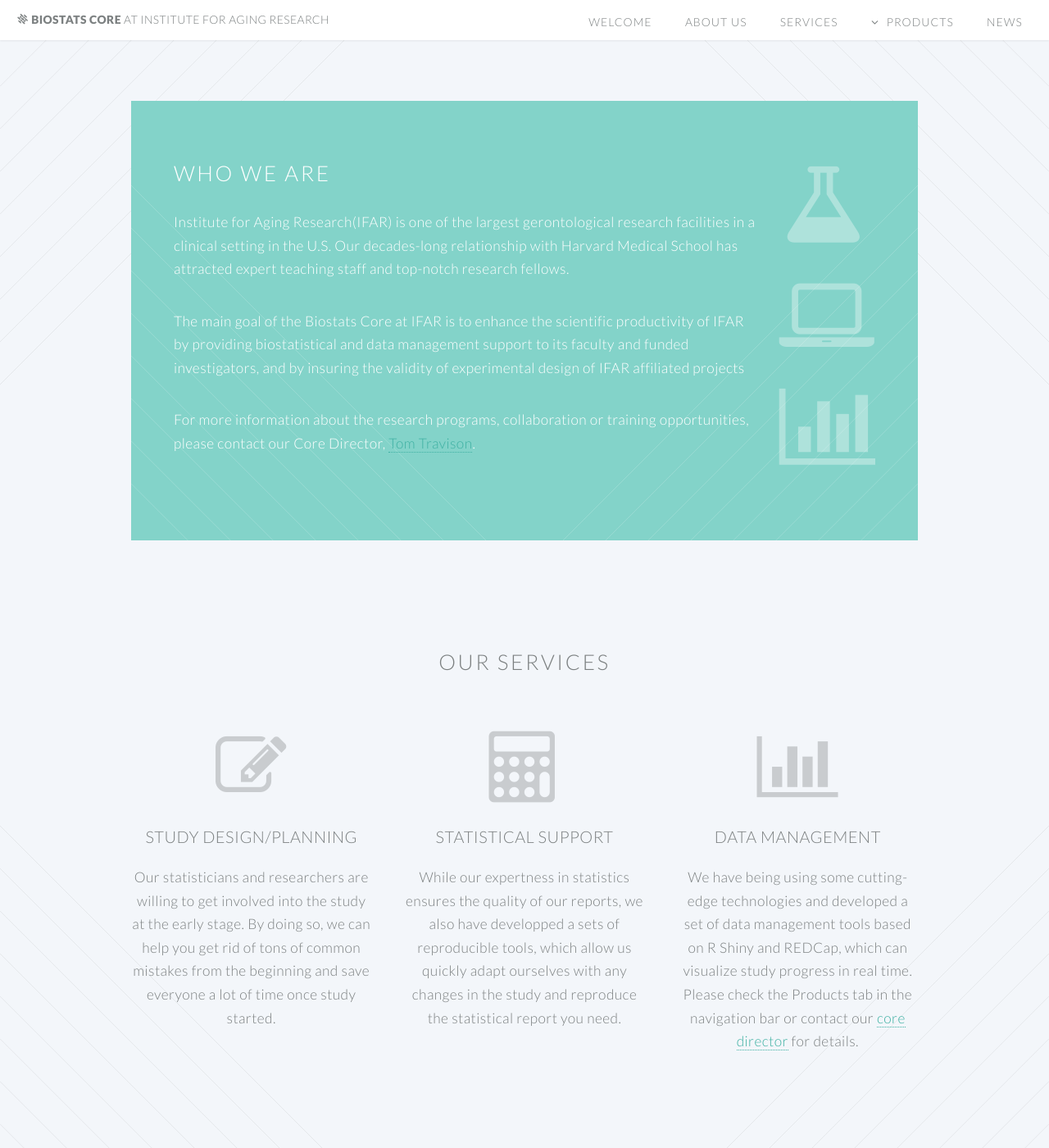
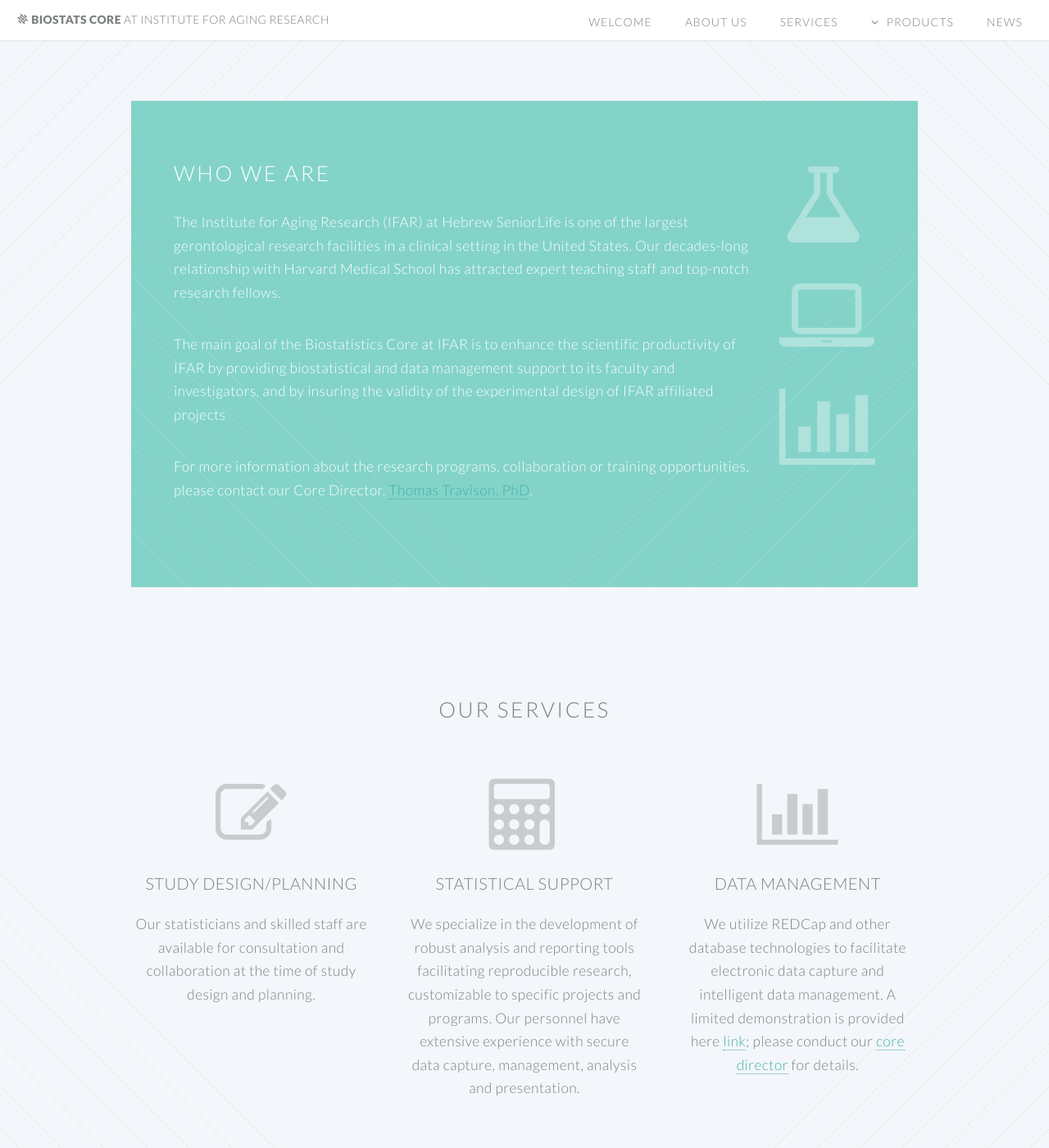
Before and after one commit to timothytsai/IFARbiostats.github.io, a Jekyll site: the page built from index.html, in a window 1280 px wide and 1400 px high, scrolled down 564 px. Shown: the whole window at 82% size. Built offline with Jekyll 4.4.1, drawn with Linux system fonts in a browser that asks for light colours; some web fonts are replaced.

Commit message:
Update to website text (tgt).

```diff
--- a/index.html
+++ b/index.html
@@ -12,9 +12,9 @@ layout: landing-page
 								<header>
 									<h2>Who we are</h2>
 								</header>
-								<p>Institute for Aging Research(IFAR) is one of the largest gerontological research facilities in a clinical setting in the U.S. Our decades-long relationship with Harvard Medical School has attracted expert teaching staff and top-notch research fellows. </p>
-								<p>The main goal of the Biostats Core at IFAR is to enhance the scientific productivity of IFAR by providing biostatistical and data management support to its faculty and funded investigators, and by insuring the validity of experimental design of IFAR affiliated projects</p>
-								<p>For more information about the research programs, collaboration or training opportunities, please contact our Core Director, <a href="mailto:TGT@hsl.harvard.edu">Tom Travison</a>.</p>
+								<p>The Institute for Aging Research (IFAR) at Hebrew SeniorLife is one of the largest gerontological research facilities in a clinical setting in the United States. Our decades-long relationship with Harvard Medical School has attracted expert teaching staff and top-notch research fellows. </p>
+								<p>The main goal of the Biostatistics Core at IFAR is to enhance the scientific productivity of IFAR by providing biostatistical and data management support to its faculty and investigators, and by insuring the validity of the experimental design of IFAR affiliated projects</p>
+								<p>For more information about the research programs, collaboration or training opportunities, please contact our Core Director, <a href="mailto:TGT@hsl.harvard.edu">Thomas Travison, PhD</a>.</p>
 							</div>
 							<div class="2u skel-cell-important">
 
@@ -40,7 +40,7 @@ layout: landing-page
 									<header>
 										<h3>Study Design/Planning</h3>
 									</header>
-									<p>Our statisticians and researchers are willing to get involved into the study at the early stage. By doing so, we can help you get rid of tons of common mistakes from the beginning and save everyone a lot of time once study started.</p>
+									<p>Our statisticians and skilled staff are available for consultation and collaboration at the time of study design and planning.</p>
 								</section>
 							</div>
 
@@ -50,7 +50,7 @@ layout: landing-page
 									<header>
 										<h3>Statistical Support</h3>
 									</header>
-									<p>While our expertness in statistics ensures the quality of our reports, we also have developped a sets of reproducible tools, which allow us quickly adapt ourselves with any changes in the study and reproduce the statistical report you need.</p>
+									<p>We specialize in the development of robust analysis and reporting tools facilitating reproducible research, customizable to specific projects and programs. Our personnel have extensive experience with secure data capture, management, analysis and presentation. </p>
 								</section>
 							</div>
 
@@ -60,7 +60,7 @@ layout: landing-page
 									<header>
 										<h3>Data Management</h3>
 									</header>
-									<p>We have being using some cutting-edge technologies and developed a set of data management tools based on R Shiny and REDCap, which can visualize study progress in real time. Please check the Products tab in the navigation bar or contact our <a href="mailto:TGT@hsl.harvard.edu">core director</a> for details.</p>
+									<p>We utilize REDCap and other database technologies to facilitate electronic data capture and intelligent data management. A limited demonstration is provided here <a href="">link</a>; please conduct our <a href="mailto:TGT@hsl.harvard.edu">core director</a> for details.</p>
 								</section>
 							</div>
 						</div>
```
Also changed, not shown: 2 other files.
